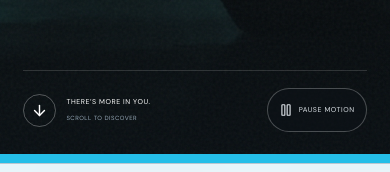
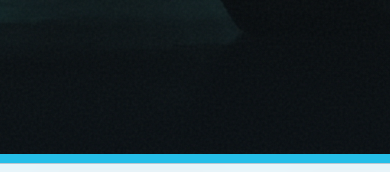
Before and after one commit to ShravyaAdarapu/Fit-Nation, a Next.js app in the folder fit-nation-web/: page / in a window 390 px wide. Shown: the part 614-786 px from the top of the page. Built offline with nearby package versions, Linux system fonts and the light colour scheme; no server answers; a web font is replaced by a local one.

Commit message:
Remove bottom hero strip and balance content spacing

```diff
--- a/fit-nation-web/app/cinematic.css
+++ b/fit-nation-web/app/cinematic.css
@@ -16,7 +16,7 @@
 .cinema-ribbon{position:absolute;inset:0;width:100%;height:100%;pointer-events:none;z-index:0;opacity:.5}
 .cinema-ribbon path{fill:none;stroke:#25bee8;stroke-width:2;stroke-dasharray:2100;stroke-dashoffset:2100;animation:ribbon-draw 2.8s cubic-bezier(.2,.7,.2,1) .3s both}
 .cinema-ribbon path+path{stroke-width:.7;stroke:#b9ecfa;animation-delay:.55s}
-.cinema-content{position:relative;z-index:1;display:flex;flex-direction:column;align-items:center;justify-content:center;text-align:center;min-height:100%;padding:100px 5% 130px;max-width:1700px;margin:auto}
+.cinema-content{position:relative;z-index:1;display:flex;flex-direction:column;align-items:center;justify-content:center;text-align:center;min-height:100%;padding:100px 5%;max-width:1700px;margin:auto}
 .cinema-kicker{font-size:9px;letter-spacing:.23em;font-weight:500;margin-bottom:22px;animation:cinema-rise .9s .05s both}
 .cinema-hero h1{font-size:clamp(85px,11.8vw,180px);letter-spacing:-.035em;line-height:.88;margin:0;text-shadow:0 4px 45px #0003}
 .cinema-title-line{display:block;animation:cinema-title 1.1s cubic-bezier(.22,1,.36,1) .1s both}
@@ -75,11 +75,11 @@
 @keyframes scroll-nudge{0%,65%,100%{transform:translateY(0)}80%{transform:translateY(4px)}}
 @media(min-width:1600px){.cinema-hero h1{font-size:185px}}
 @media(max-width:1050px){.cinema-hero.hero{min-height:670px}.cinema-hero h1{font-size:12vw}.story-footer{grid-template-columns:65px 1fr}.story-caption{display:none}.training-story{min-height:640px}}
-@media(min-width:701px) and (max-height:800px){.cinema-hero.hero{min-height:620px}.cinema-hero h1{font-size:clamp(80px,10.5vw,140px)}.cinema-content{padding:90px 5% 135px}.cinema-kicker{margin-bottom:16px}.cinema-content>p{margin-top:20px}.cinema-actions{margin-top:20px}}
+@media(min-width:701px) and (max-height:800px){.cinema-hero.hero{min-height:620px}.cinema-hero h1{font-size:clamp(80px,10.5vw,140px)}.cinema-content{padding:90px 5%}.cinema-kicker{margin-bottom:16px}.cinema-content>p{margin-top:20px}.cinema-actions{margin-top:20px}}
 @media(max-width:700px){
  .cinema-hero.hero{height:calc(100svh - 150px);min-height:600px;max-height:820px}
  .cinema-topline{top:25px;left:6%;right:6%;font-size:7px;letter-spacing:.11em}.cinema-edition{display:none}
- .cinema-content{padding:100px 5% 145px;justify-content:center}
+ .cinema-content{padding:100px 5%;justify-content:center}
  .cinema-kicker{font-size:7px;letter-spacing:.14em;margin-bottom:25px}
  .cinema-hero h1{font-size:clamp(51px,12vw,84px);line-height:.94;letter-spacing:-.025em}
  .cinema-title-line+.cinema-title-line{margin-top:5px}
--- a/fit-nation-web/components/cinematic-hero.tsx
+++ b/fit-nation-web/components/cinematic-hero.tsx
@@ -1,7 +1,7 @@
 'use client';
 
 import {useEffect, useRef, useState} from 'react';
-import {ArrowDown, ArrowUpRight, Pause, Play} from 'lucide-react';
+import {ArrowUpRight} from 'lucide-react';
 
 export default function CinematicHero({onVisit}: {onVisit: () => void}) {
   const video = useRef<HTMLVideoElement>(null);
@@ -40,11 +40,6 @@ export default function CinematicHero({onVisit}: {onVisit: () => void}) {
     return () => {observer.disconnect(); document.removeEventListener('visibilitychange', sync); player.pause();};
   }, [paused, source]);
 
-  function toggleMotion() {
-    if (!source && !failed) setSource(window.innerWidth <= 700 ? '/media/training-mobile.mp4' : '/media/training-desktop.mp4');
-    setPaused(value => !value);
-  }
-
   return <>
     <section ref={hero} className="hero cinema-hero" aria-labelledby="hero-title">
       <div className="cinema-media" aria-hidden="true">
@@ -61,7 +56,6 @@ export default function CinematicHero({onVisit}: {onVisit: () => void}) {
         <p>For the first rep. The next goal. The better you.<br/>Find your people. Find your Fit Nation.</p>
         <div className="cinema-actions"><button className="button" onClick={onVisit}>FIND YOUR START <ArrowUpRight size={19}/></button><a href="#locations">EXPLORE OUR BRANCHES <ArrowUpRight size={17}/></a></div>
       </div>
-      <div className="cinema-bottom"><a className="cinema-scroll" href="#experience"><span className="cinema-scroll-icon"><ArrowDown size={17}/></span><span>THERE’S MORE IN YOU.<small>SCROLL TO DISCOVER</small></span></a><span className="cinema-footage">TRAINING IN MOTION <small>ILLUSTRATIVE STOCK FOOTAGE</small></span><button className="cinema-motion-toggle" onClick={toggleMotion} aria-label={paused ? 'Play background motion' : 'Pause background motion'} aria-pressed={paused}>{paused ? <Play size={14}/> : <Pause size={14}/>}<span>{paused ? 'PLAY MOTION' : 'PAUSE MOTION'}</span></button></div>
     </section>
     <div className="nation-marquee" aria-hidden="true"><div>{[0,1].map(n => <span className="nation-marquee-group" key={n}><span>YOUR PACE.</span><b>↗</b><span>YOUR PROGRESS.</span><b>↗</b><span>YOUR NATION.</span><b>↗</b></span>)}</div></div>
   </>;
```
